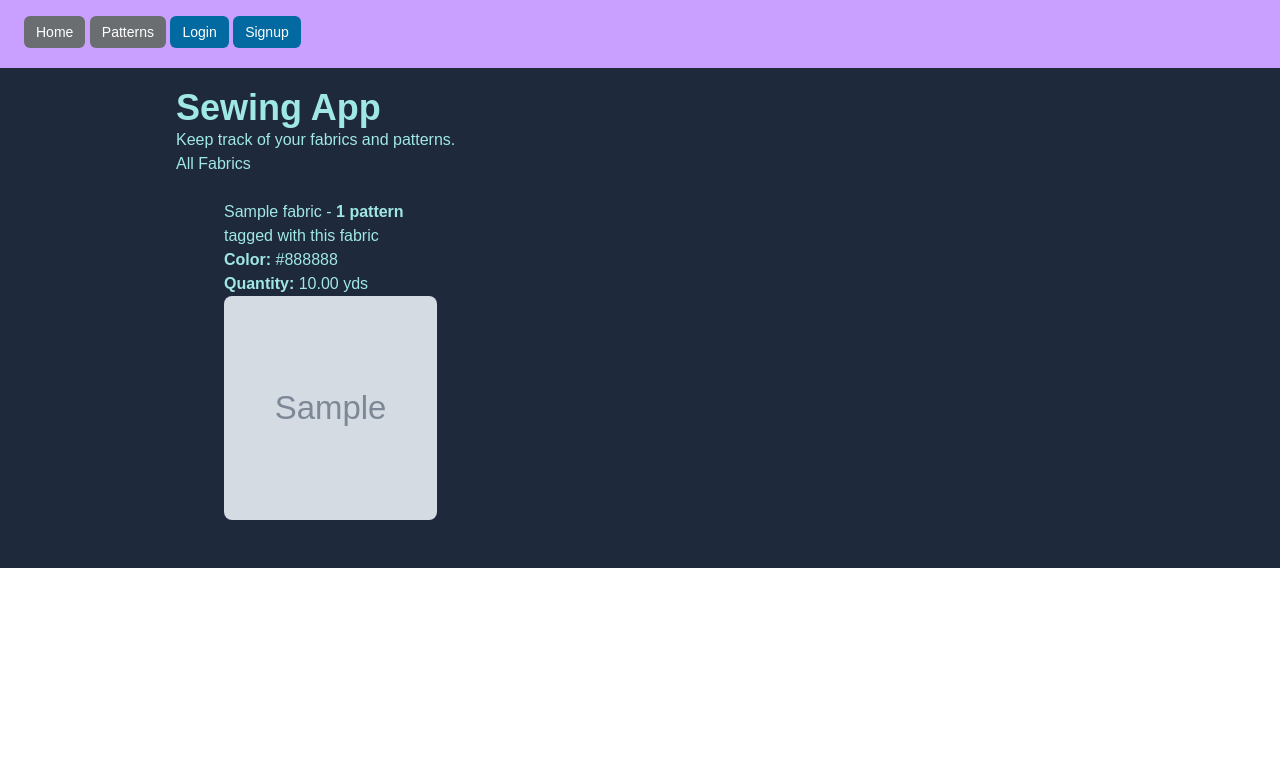
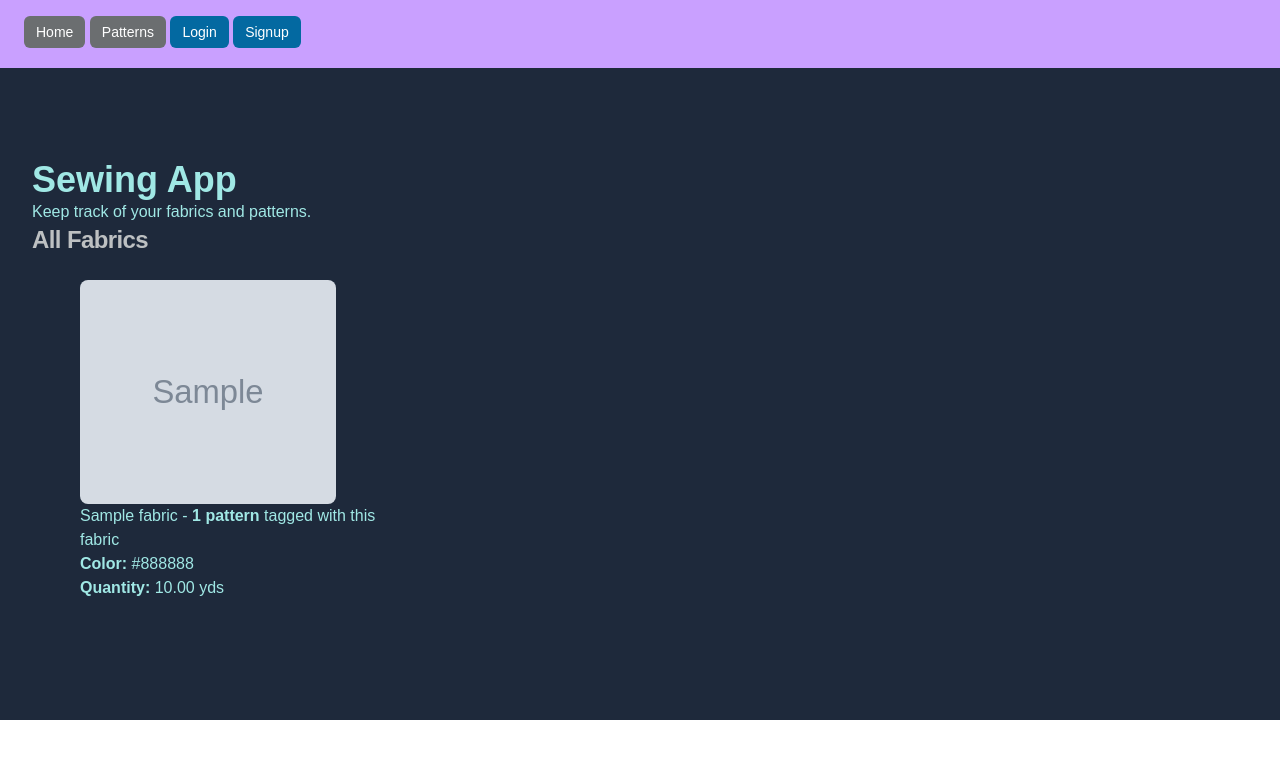
Before and after one commit to kangjoa/sew-serious, a Flask app: page / in a window 1280 px wide. Shown: the top 759 px of the page. Run offline with Flask 2, Linux system fonts and the light colour scheme; tables that the repository leaves empty hold one stand-in row (values such as "Sample post"); grey boxes marked "Sample" are stand-in pictures; style sheets or scripts are compiled from the project's sources.

Commit message:
Add fabric styling

```diff
--- a/package.json
+++ b/package.json
@@ -16,6 +16,8 @@
     "watch": "^1.0.2"
   },
   "dependencies": {
-    "@tailwindcss/forms": "^0.5.7"
+    "@tailwindcss/aspect-ratio": "^0.4.2",
+    "@tailwindcss/forms": "^0.5.7",
+    "aspect-ratio": "^2.1.5"
   }
 }
--- a/sewing_app/templates/home.html
+++ b/sewing_app/templates/home.html
@@ -2,17 +2,23 @@
 {% block content %}
 
 <section class="bg-charcoal">
-    <div class="container px-6 py-6 mx-auto">
+    <!-- <div class="px-6 py-6 mx-auto"> -->
+    <div class="felx flex-grow mx-auto max-w-2xl px-6 py-6 sm:px-6 sm:py-24 lg:max-w-7xl lg:px-8">
         <h1 class="text-3xl font-semibold text-gray-800 capitalize lg:text-4xl dark:text-white">Sewing App</h1>
 
         <p>Keep track of your fabrics and patterns.</p>
 
-        <h2>All Fabrics</h2>
+        <h2 class="text-2xl font-bold tracking-tight text-gray">All Fabrics</h2>
 
         <div class="grid grid-cols-1 sm:grid-cols-2 md:grid-cols-3 lg:grid-cols-3 xl:grid-cols-4 2xl:grid-cols-5">
             {% for fabric in all_fabrics %}
             <div class="flex flex-col">
                 <div class="justify-between p-6 lg:mx-6">
+                    <div <a href="/fabric/{{ fabric.id }}">
+                        <img class="object-cover w-full h-56 rounded-lg lg:w-64" src="{{ fabric.photo_url }}"
+                            alt="Fabric Photo">
+                        </a>
+                    </div>
                     <a href="/fabric/{{ fabric.id }}">{{ fabric.name }}</a> -
                     {% if fabric.patterns|length == 0 %}
                     <strong>0 patterns</strong> - not tagged yet!
@@ -23,8 +29,6 @@
                     {% endif %}
                     <p><strong>Color:</strong> {{ fabric.color }}</p>
                     <p><strong>Quantity:</strong> {{ fabric.quantity }} yds</p>
-                    <img class="object-cover w-full h-56 rounded-lg lg:w-64" src="{{ fabric.photo_url }}"
-                        alt="Fabric Photo">
                 </div>
             </div>
             {% endfor %}
--- a/tailwind.config.js
+++ b/tailwind.config.js
@@ -53,5 +53,8 @@ module.exports = {
       },
     },
   },
-  plugins: [require('@tailwindcss/forms')],
+  plugins: [
+    require('@tailwindcss/forms'),
+    require('@tailwindcss/aspect-ratio'),
+  ],
 };
```
Also changed, not shown: package-lock.json.
